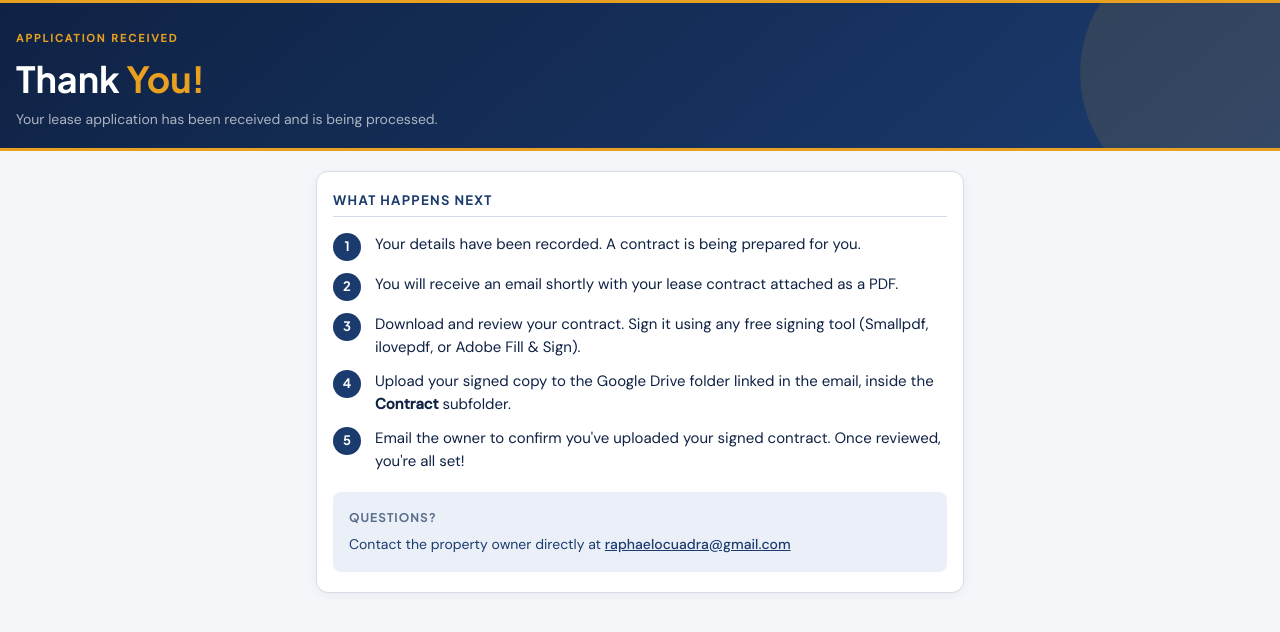
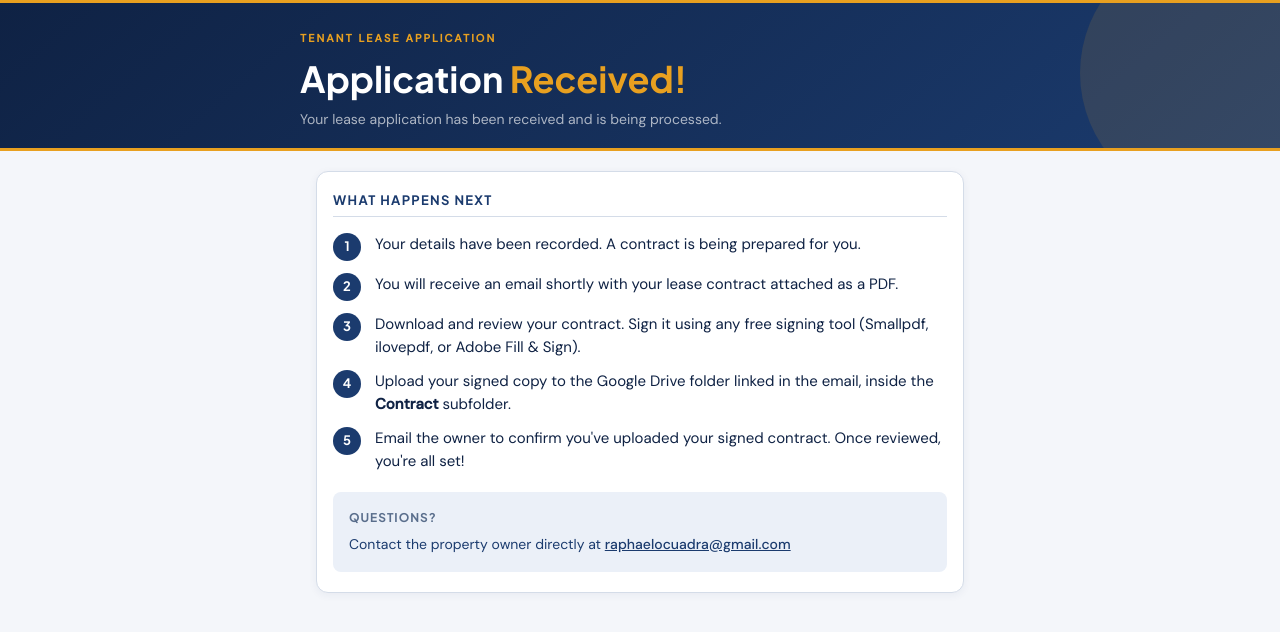
Before and after one commit to rocuadratva/contract-form, a plain HTML site: page success.html in a window 1280 px wide. Drawn offline with Linux system fonts and the light colour scheme.

Commit message:
Fix success page hero to match form header layout

```diff
--- a/success.html
+++ b/success.html
@@ -14,9 +14,11 @@
   <div class="gold-bar"></div>
 
   <header class="hero">
-    <div class="hero-eyebrow">Application Received</div>
-    <h1 class="hero-title">Thank <span class="accent">You!</span></h1>
-    <p class="hero-sub">Your lease application has been received and is being processed.</p>
+    <div class="hero-content">
+      <div class="hero-eyebrow">Tenant Lease Application</div>
+      <h1 class="hero-title">Application <span class="accent">Received!</span></h1>
+      <p class="hero-sub">Your lease application has been received and is being processed.</p>
+    </div>
   </header>
 
   <main class="main">
```
